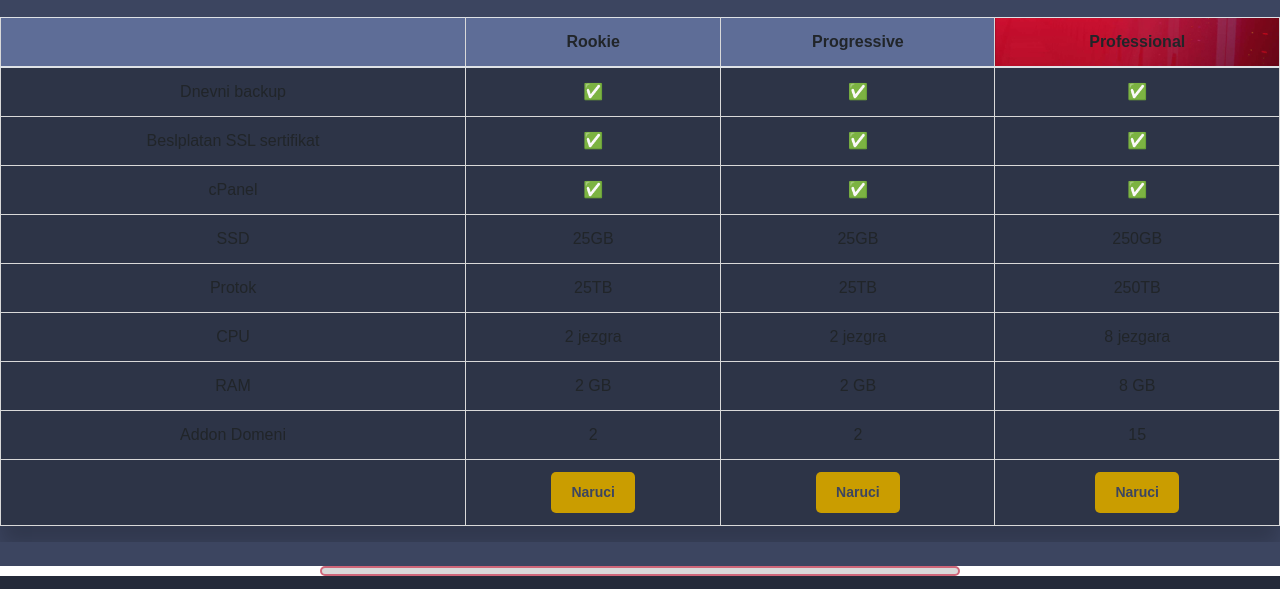
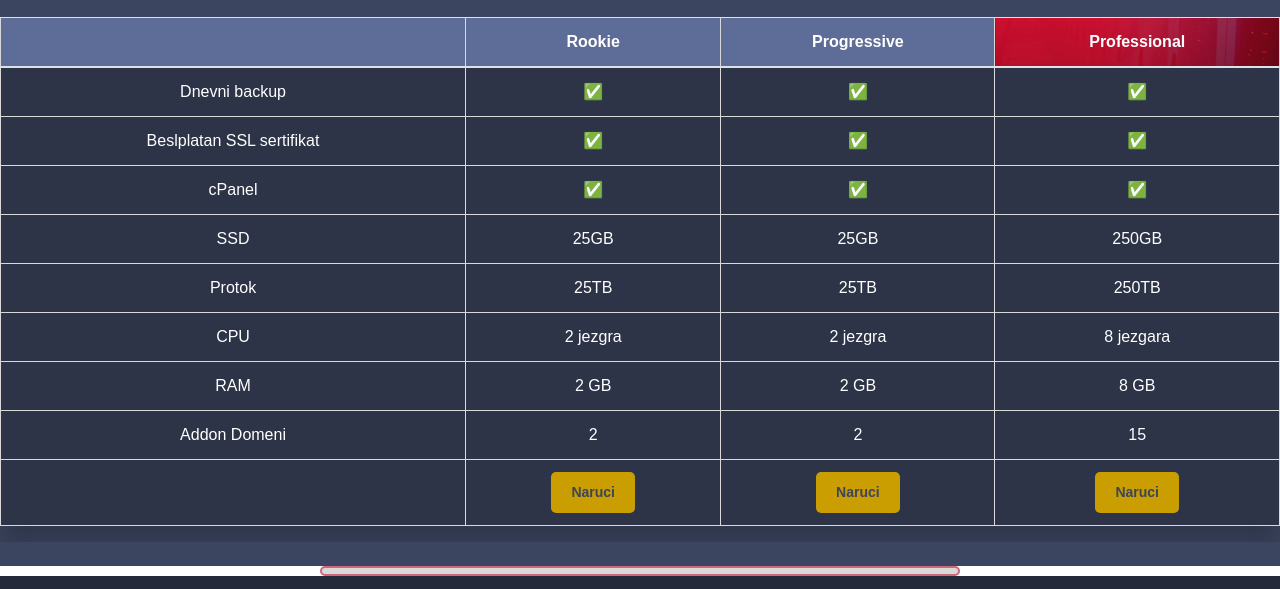
Before and after one commit to AleksaPekovic123/AleksaPekovic123.github.io, a plain HTML site: page business.html in a window 1280 px wide. Shown: the part 540-1129 px from the top of the page. Drawn offline with nearby package versions, Linux system fonts and the light colour scheme; a web font is replaced by a local one.

Commit message:
[Correction]

```diff
--- a/business.html
+++ b/business.html
@@ -100,7 +100,7 @@
       <br />
       <h2>Paketi</h2>
       <div class="table-responsive">
-        <table class="table">
+        <table class="table text-white">
           <thead>
             <tr>
               <th></th>
```
Also changed, not shown: web-hosting.html (+1 -1 lines).
